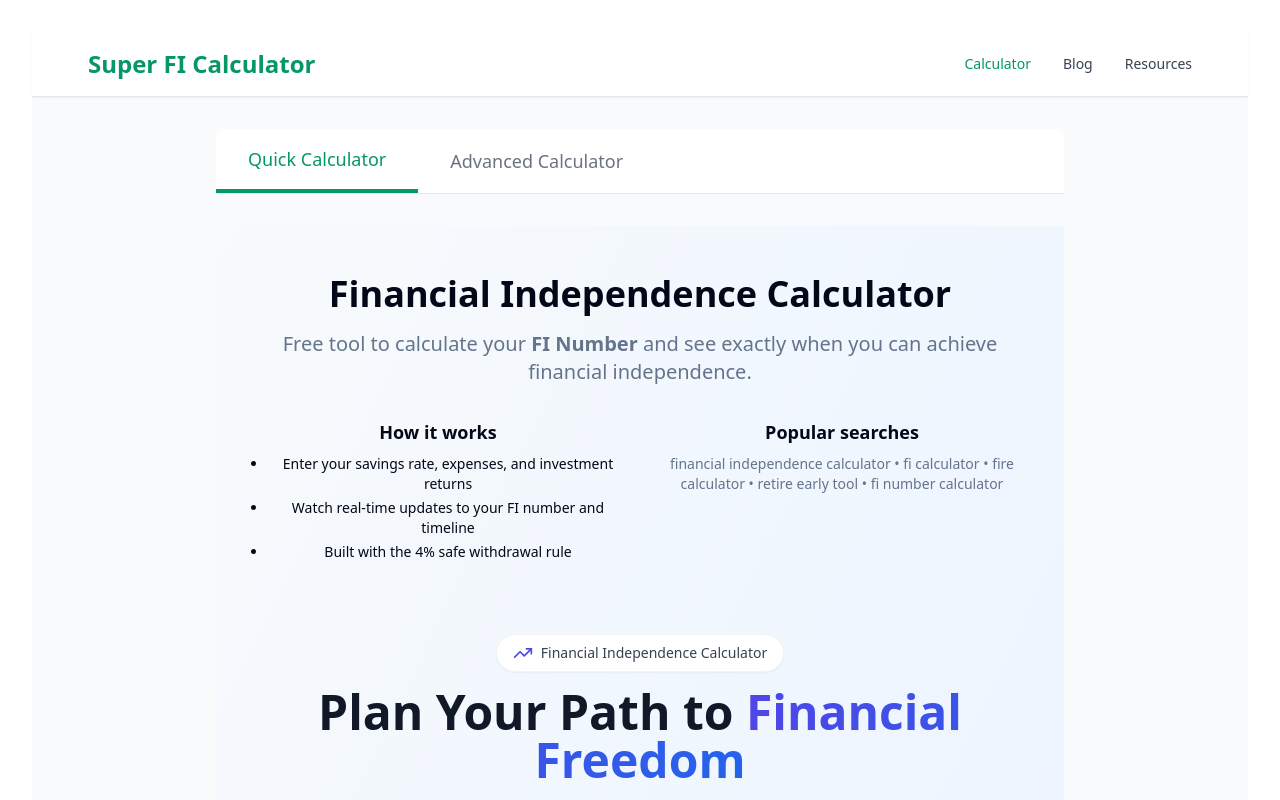
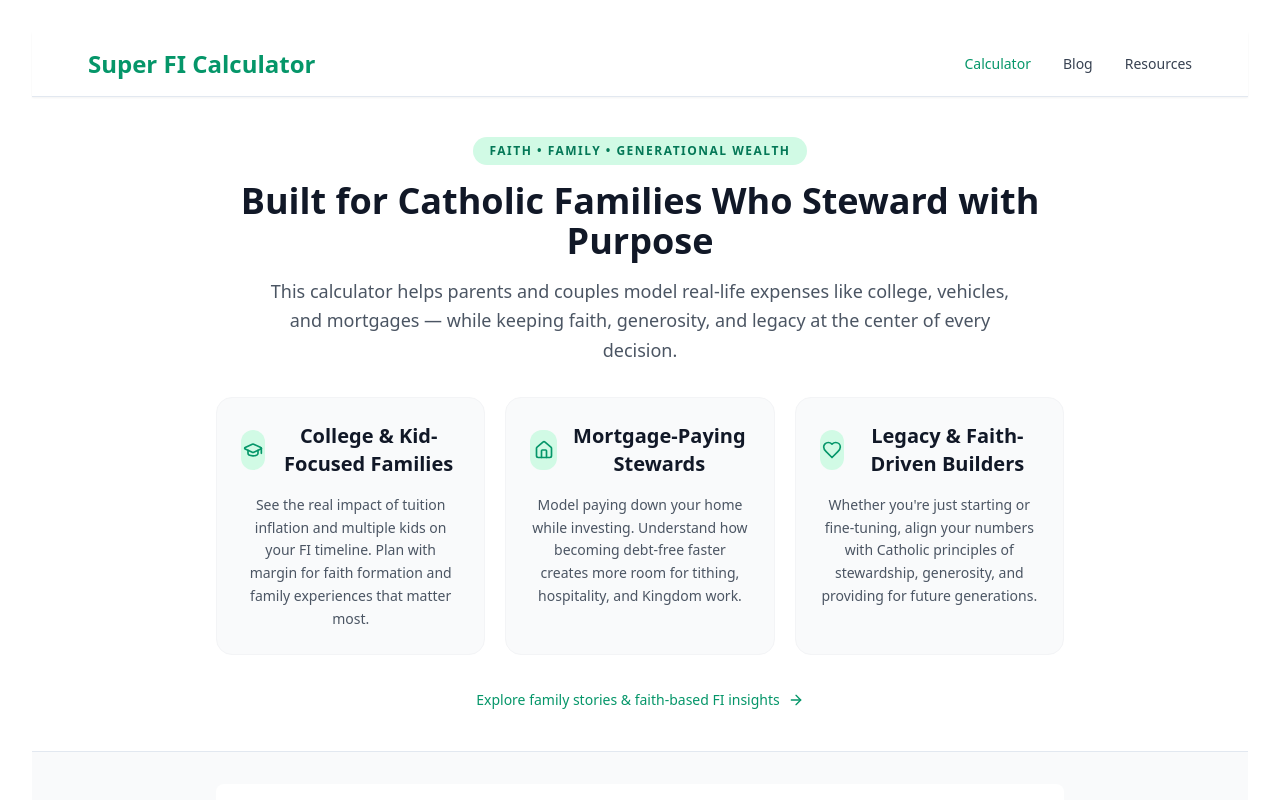
Before and after one commit to daughterpop/super-fi-calc, a React (Vite) app: page / in a window 1280 px wide. Shown: the top 800 px of the page. Built offline with nearby package versions, Linux system fonts and the light colour scheme.

Commit message:
Daily site improvement: Added 'Who This Is For' trust strip for Catholic families & legacy builders – July 23, 2026

```diff
--- a/src/App.jsx
+++ b/src/App.jsx
@@ -1,6 +1,7 @@
 import "./App.css";
 import { useState } from 'react';
 import { Link } from 'react-router-dom';
+import { GraduationCap, Home, Heart, ArrowRight } from 'lucide-react';
 import SubscribeForm from './components/SubscribeForm';
 import SuperFiCalculator from './Super-Fi-Calculator.jsx';
 
@@ -32,6 +33,63 @@ function App() {
           </div>
         </div>
       </nav>
+
+      {/* Who This Is For — Trust & Relevance Strip (additive UI enhancement for engagement, trust & cross-links) */}
+      <div className="bg-white border-b">
+        <div className="max-w-4xl mx-auto px-6 py-10">
+          <div className="text-center mb-8">
+            <div className="inline-flex items-center gap-2 px-4 py-1.5 rounded-full bg-emerald-100 text-emerald-700 text-xs font-semibold tracking-[1.5px] mb-4">
+              FAITH • FAMILY • GENERATIONAL WEALTH
+            </div>
+            <h2 className="text-3xl md:text-4xl font-bold text-gray-900 mb-4">Built for Catholic Families Who Steward with Purpose</h2>
+            <p className="text-lg text-gray-600 max-w-3xl mx-auto leading-relaxed">
+              This calculator helps parents and couples model real-life expenses like college, vehicles, and mortgages — while keeping faith, generosity, and legacy at the center of every decision.
+            </p>
+          </div>
+
+          <div className="grid md:grid-cols-3 gap-5">
+            <div className="group bg-gray-50 hover:bg-white border border-gray-100 hover:border-emerald-200 rounded-2xl p-6 transition-all">
+              <div className="flex items-center gap-3 mb-4">
+                <div className="w-10 h-10 bg-emerald-100 group-hover:bg-emerald-200 rounded-xl flex items-center justify-center transition-colors">
+                  <GraduationCap className="text-emerald-600" size={20} />
+                </div>
+                <h3 className="font-semibold text-xl text-gray-900">College &amp; Kid-Focused Families</h3>
+              </div>
+              <p className="text-gray-600 text-sm leading-relaxed">See the real impact of tuition inflation and multiple kids on your FI timeline. Plan with margin for faith formation and family experiences that matter most.</p>
+            </div>
+
+            <div className="group bg-gray-50 hover:bg-white border border-gray-100 hover:border-emerald-200 rounded-2xl p-6 transition-all">
+              <div className="flex items-center gap-3 mb-4">
+                <div className="w-10 h-10 bg-emerald-100 group-hover:bg-emerald-200 rounded-xl flex items-center justify-center transition-colors">
+                  <Home className="text-emerald-600" size={20} />
+                </div>
+                <h3 className="font-semibold text-xl text-gray-900">Mortgage-Paying Stewards</h3>
+              </div>
+              <p className="text-gray-600 text-sm leading-relaxed">Model paying down your home while investing. Understand how becoming debt-free faster creates more room for tithing, hospitality, and Kingdom work.</p>
+            </div>
+
+            <div className="group bg-gray-50 hover:bg-white border border-gray-100 hover:border-emerald-200 rounded-2xl p-6 transition-all">
+              <div className="flex items-center gap-3 mb-4">
+                <div className="w-10 h-10 bg-emerald-100 group-hover:bg-emerald-200 rounded-xl flex items-center justify-center transition-colors">
+                  <Heart className="text-emerald-600" size={20} />
+                </div>
+                <h3 className="font-semibold text-xl text-gray-900">Legacy &amp; Faith-Driven Builders</h3>
+              </div>
+              <p className="text-gray-600 text-sm leading-relaxed">Whether you're just starting or fine-tuning, align your numbers with Catholic principles of stewardship, generosity, and providing for future generations.</p>
+            </div>
+          </div>
+
+          <div className="mt-8 text-center">
+            <Link
+              to="/blog"
+              className="inline-flex items-center gap-2 text-emerald-600 hover:text-emerald-700 font-medium text-sm group"
+            >
+              Explore family stories &amp; faith-based FI insights
+              <ArrowRight size={16} className="group-hover:translate-x-0.5 transition" />
+            </Link>
+          </div>
+        </div>
+      </div>
 
       <div className="max-w-4xl mx-auto px-6 py-8">
         {/* Tabs */}
```
